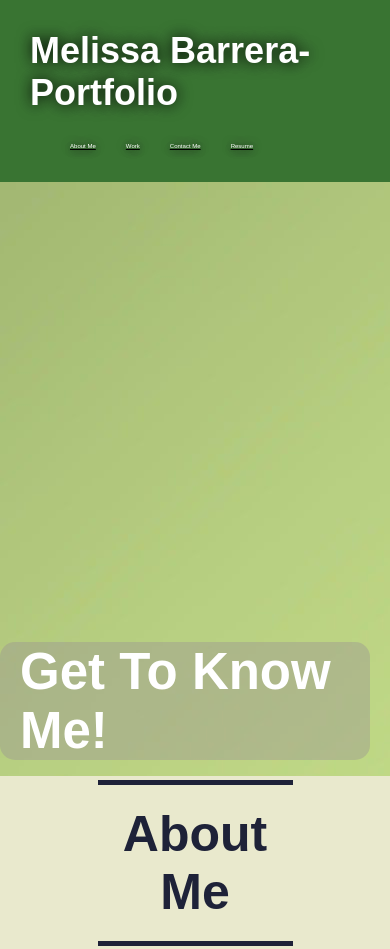
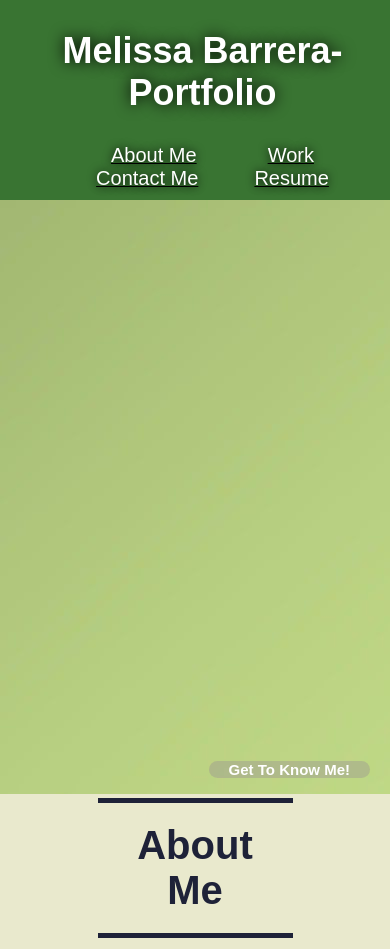
Before and after one commit to melissabarrerafarias/MelB-Portfolio, a plain HTML site: page index.html in a window 390 px wide. Shown: the top 949 px of the page. Drawn offline with Linux system fonts and the light colour scheme.

Commit message:
started the media queries

```diff
--- a/style.css
+++ b/style.css
@@ -205,3 +205,55 @@ header nav ul li a:hover {
     background-color: var(--hover-color);
     border-radius: 15px;
 }
+
+
+
+/* MEDIA QUERIES */
+@media screen and (max-width: 980px) {
+    header {
+        padding-bottom: 0;
+        justify-content: center;
+        position: relative;
+    }
+
+    header h1 {
+        width: 90%;
+        text-align: center;
+        padding: 0;
+        margin-left: 25px;
+    }
+
+    header nav ul {
+        margin-top: 20px;
+        width: 90%;
+        justify-content: space-evenly;
+    }
+
+    header nav ul li a {
+        font-size: 20px;
+    }
+
+    .h2-hero {
+        font-size: 10px;
+    }
+
+.title-section {
+    font-size: 40px;
+}
+
+.grid-item {
+    width: 300px;
+    height: 400px;
+    background-color: var(--hover-color);
+    border: 2px solid;
+}
+
+
+
+
+    .contact-links {
+        font-size: 35px;
+    }
+
+
+}
```
